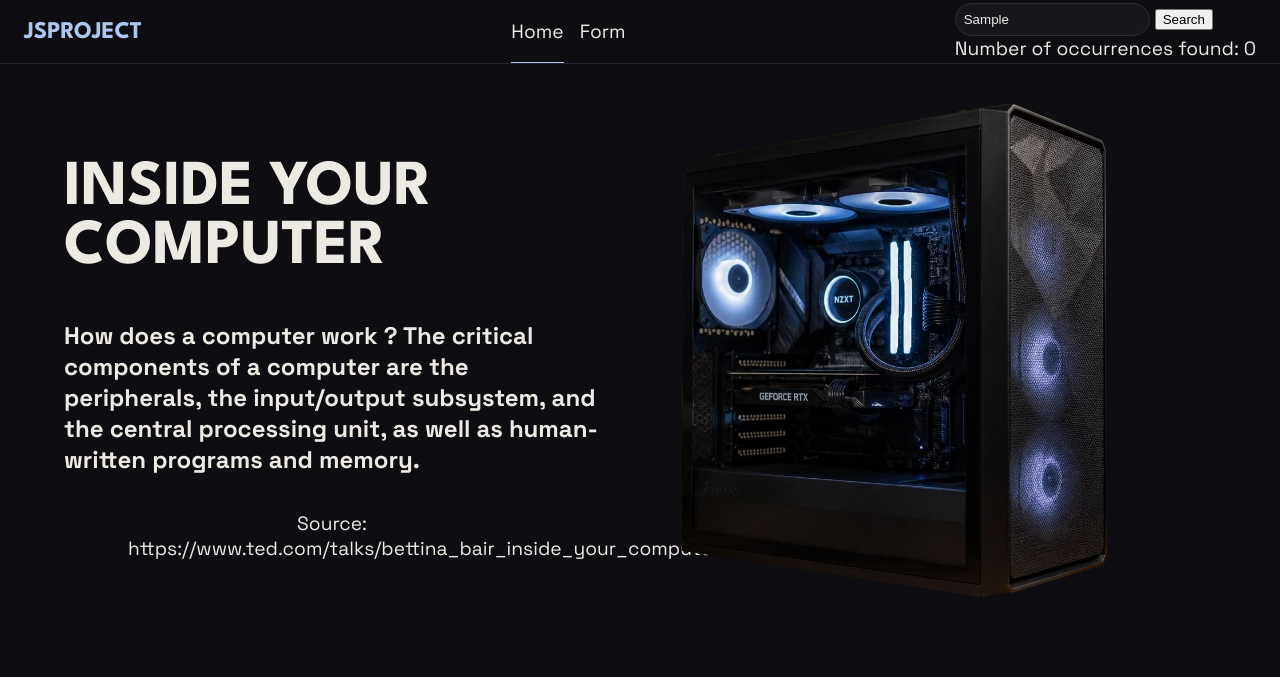
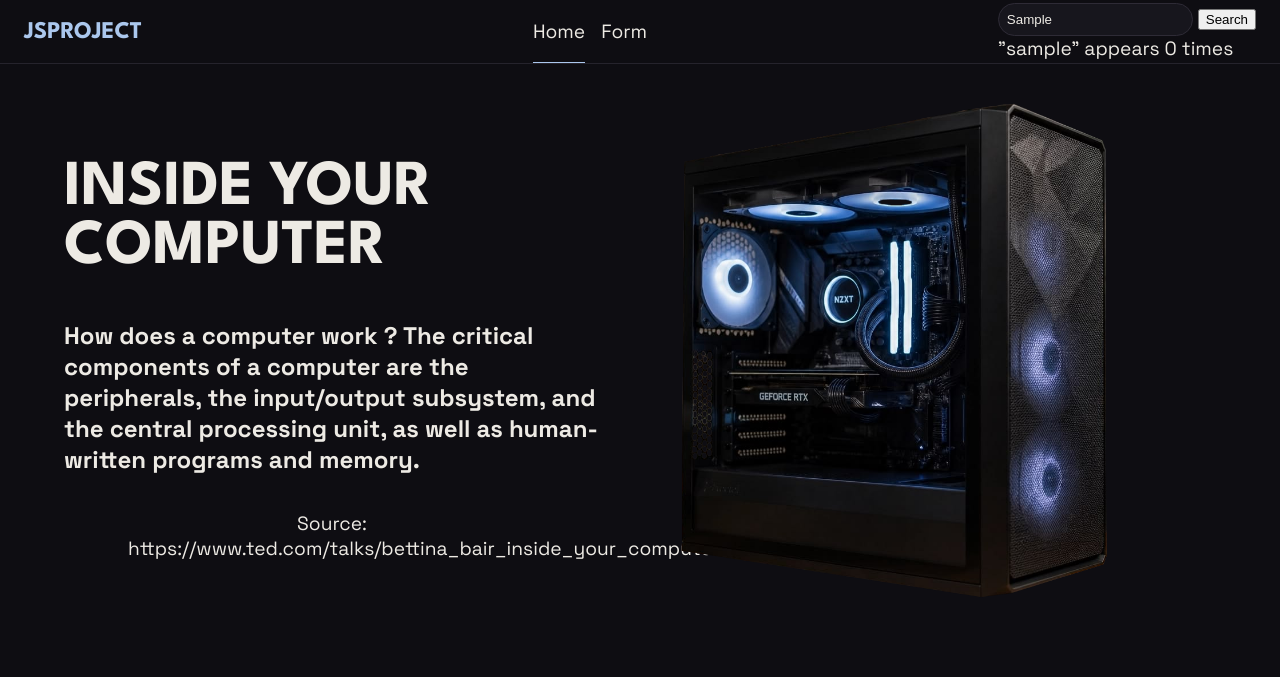
Before and after one commit to AlyciaFontealba/L2S1_front_end_project, a plain HTML site: page index.html in a window 1280 px wide. Both pictures are taken after typing "Sample" into the empty fields and a click on the button "Search". Shown: the top 677 px of the page. Drawn offline with Linux system fonts and the light colour scheme.

Commit message:
SEARCHING BAR DONE

```diff
--- a/accueil.js
+++ b/accueil.js
@@ -1,24 +1,3 @@
-
-function searching_bar() {
-    const textPage = document.querySelector("main").innerText.toLowerCase();
-    const searchValue = document.getElementById("search_input").value.toLowerCase();
-    const searchResult = document.getElementById("search_result");
-    let word = "";
-    let count = 0;
-
-    for (let i = 0; i <= textPage.length; i++) {
-        if (i === textPage.length || textPage[i] === " " || textPage[i] === "\n" || textPage[i] === "\t") {
-            if (word === searchValue && word !== "") {
-                count++;
-            }
-            word = "";
-        } else {
-            word += textPage[i];
-        }
-    }
-
-    searchResult.textContent = "Number of occurrences found: " + count;
-}
 
 function component_item_display(componentId) {
     const componentDescriptions = document.querySelectorAll(".components_description div");
--- a/index.html
+++ b/index.html
@@ -5,6 +5,7 @@
         <meta charset="UTF-8">
         <link rel="stylesheet" href="style.css">
         <script src="accueil.js" defer></script>
+        <script src="recherchce.js" defer></script>
     </head>
 
     <body>
--- a/recherchce.js
+++ b/recherchce.js
@@ -0,0 +1,24 @@
+function searching_bar() {
+    const textPage = document.querySelector("main").innerText.toLowerCase(); // On récupère le texte de la page et on le met en minuscule pour éviter des problèmes de casse
+    const searchValue = document.getElementById("search_input").value.toLowerCase(); // On récupère la valeur entrée par l'utilisateur et on la met aussi en minuscule pour éviter des problèmes de casse
+    const searchResult = document.getElementById("search_result"); // Correspond à l'élément qui affichera le résultat
+    let cpt = 0; // Compteur pour le mot cherché
+
+    for (let i = 0; i < textPage.length; i++) { // Parcours du texte par indice (caractère par caractère)
+        let found = true; // On initialise une variable à la valeur True, qui indique si on a trouvé le mot de l'utilisateur ou pas
+
+        for (let j = 0; j < searchValue.length; j++) { // Parcours du mot cherché carctère par carctère
+            if (textPage[i + j] !== searchValue[j]) { // Si la lettre du texte d'indice i+j ne correspond pas à la lettre du mot cherché d'indice j on passe la variable found à false (car on n'a pas trouvé notre mot) et on sort de la boucle en revenant à la boucle précédente. La variable i est donc incrémentée d'1 et les comparaisons vont continuer avec la prochaine lettre du texte
+                found = false;
+                break;
+            }
+        }
+
+        // Si en comparant toutes les lettres du mot cherché au texte on n'entre pas dans le if, c'est qu'on a trouvé une correspondance. Le found a donc tjrs la même valeur qu'à son initialisation (True)
+        if (found) {
+            cpt++; // On peut alors incrémenter notre compteur de 1
+        }
+    }
+
+    searchResult.textContent = `"${searchValue}" appears ${cpt} times`; // La variable searchResult contient le mot cherché par l'utilisateur et son nombre d'occurence
+}
```
